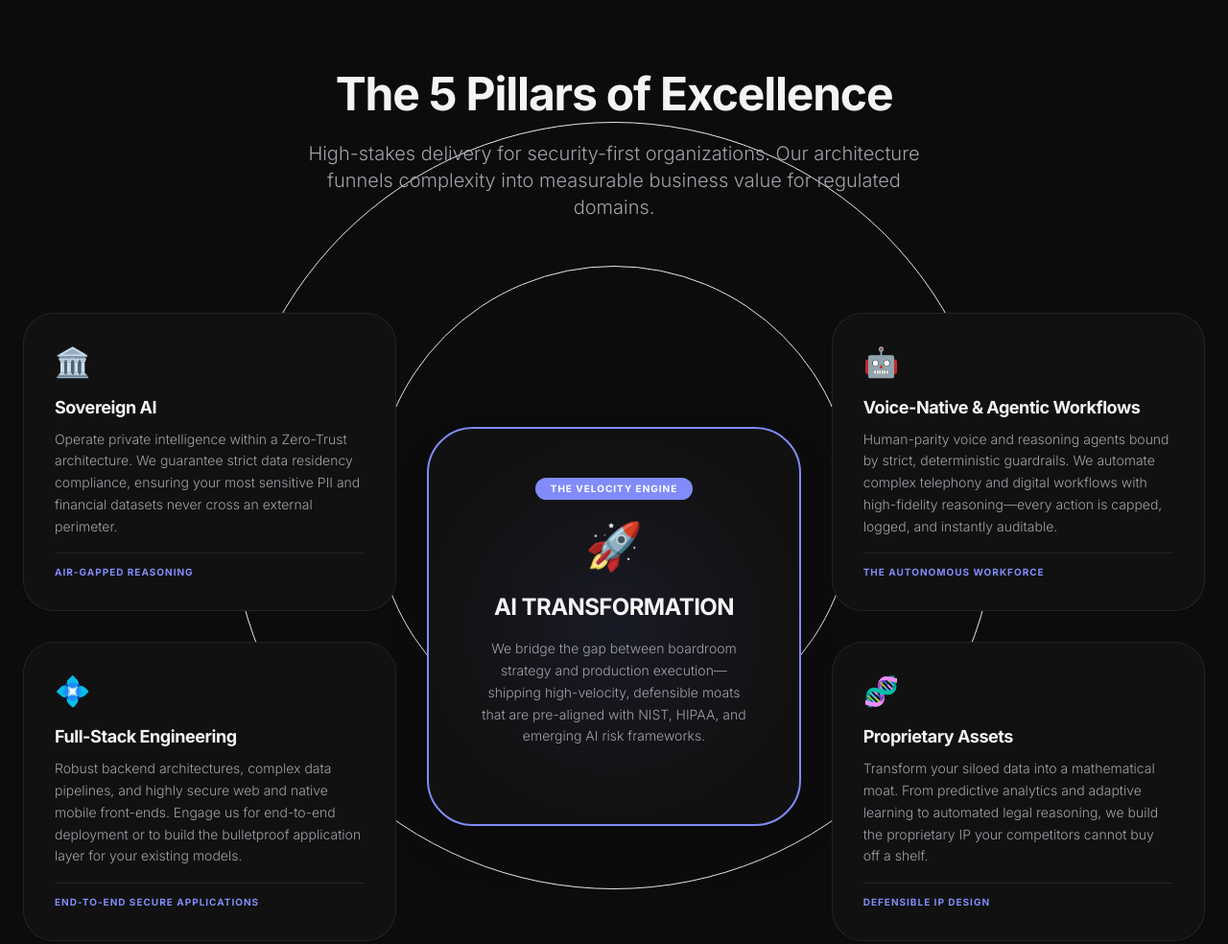
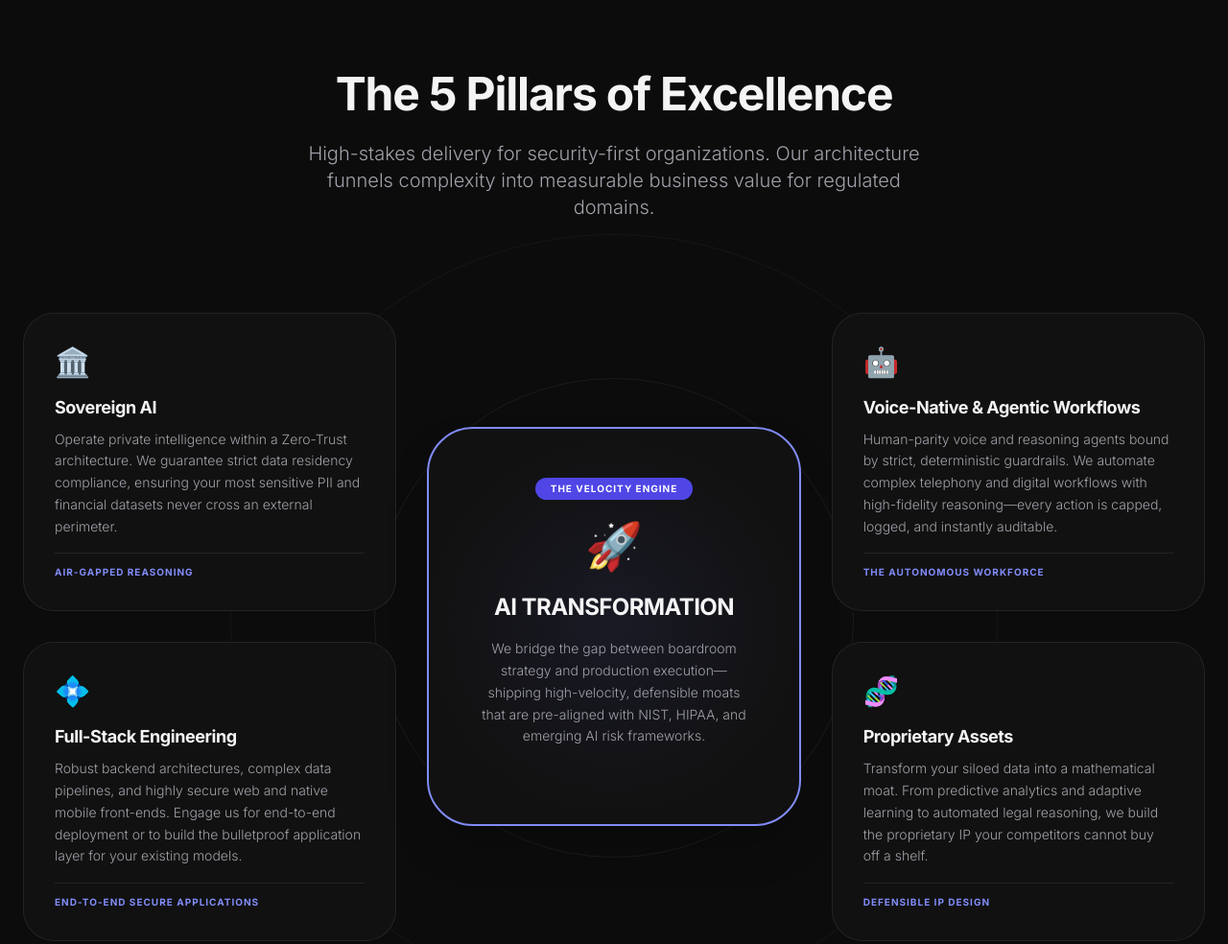
Before and after one commit to Preethinthran/jungroo_website_v2, a plain HTML site: page public/index.html in a window 1280 px wide. Shown: the part 1840-2824 px from the top of the page at 96% size. Drawn offline with nearby package versions, Linux system fonts and the light colour scheme.

Commit message:
Fixed the UI in pillar page.

```diff
--- a/public/index.html
+++ b/public/index.html
@@ -525,8 +525,8 @@
 
         <!-- PILLARS SECTION -->
         <section id="pillars" class="py-16 md:py-32 border-t border-theme-border bg-theme-altBg relative overflow-hidden">
-            <div class="absolute top-1/2 left-1/2 -translate-x-1/2 -translate-y-1/2 w-[800px] h-[800px] border border-theme-accent/10 rounded-full hidden lg:block"></div>
-            <div class="absolute top-1/2 left-1/2 -translate-x-1/2 -translate-y-1/2 w-[500px] h-[500px] border border-theme-accent/20 rounded-full hidden lg:block"></div>
+            <div class="absolute top-[60%] left-1/2 -translate-x-1/2 -translate-y-1/2 w-[800px] h-[800px] border border-zinc-500/10 rounded-full hidden lg:block"></div>
+            <div class="absolute top-[60%] left-1/2 -translate-x-1/2 -translate-y-1/2 w-[500px] h-[500px] border border-zinc-500/15 rounded-full hidden lg:block"></div>
 
             <div class="max-w-7xl mx-auto px-6 relative z-10 text-left lg:text-center">
                 <div class="text-center mb-24 max-w-4xl mx-auto">
@@ -556,7 +556,7 @@
                         <div class="pillar-hub w-full max-w-[420px] bg-theme-panel border-2 border-theme-accent p-10 md:p-12 rounded-[48px] shadow-2xl relative overflow-hidden text-center">
                             <div class="absolute inset-0 bg-[radial-gradient(circle_at_center,rgba(94,106,210,0.1),transparent_70%)] pointer-events-none"></div>
                             <div class="text-center relative z-10">
-                                <div class="inline-block bg-theme-accent text-white px-4 py-1 rounded-full text-[10px] font-bold uppercase tracking-widest mb-6">The Velocity Engine</div>
+                                <div class="inline-block bg-theme-accent dark:bg-indigo-600 text-white px-4 py-1 rounded-full text-[10px] font-bold uppercase tracking-widest mb-6">The Velocity Engine</div>
                                 <div class="text-5xl mb-6">🚀</div>
                                 <h3 class="text-2xl font-bold tracking-tight text-theme-text mb-4 uppercase">AI Transformation</h3>
                                 <p class="text-sm font-light leading-relaxed text-theme-muted mb-8">
```
